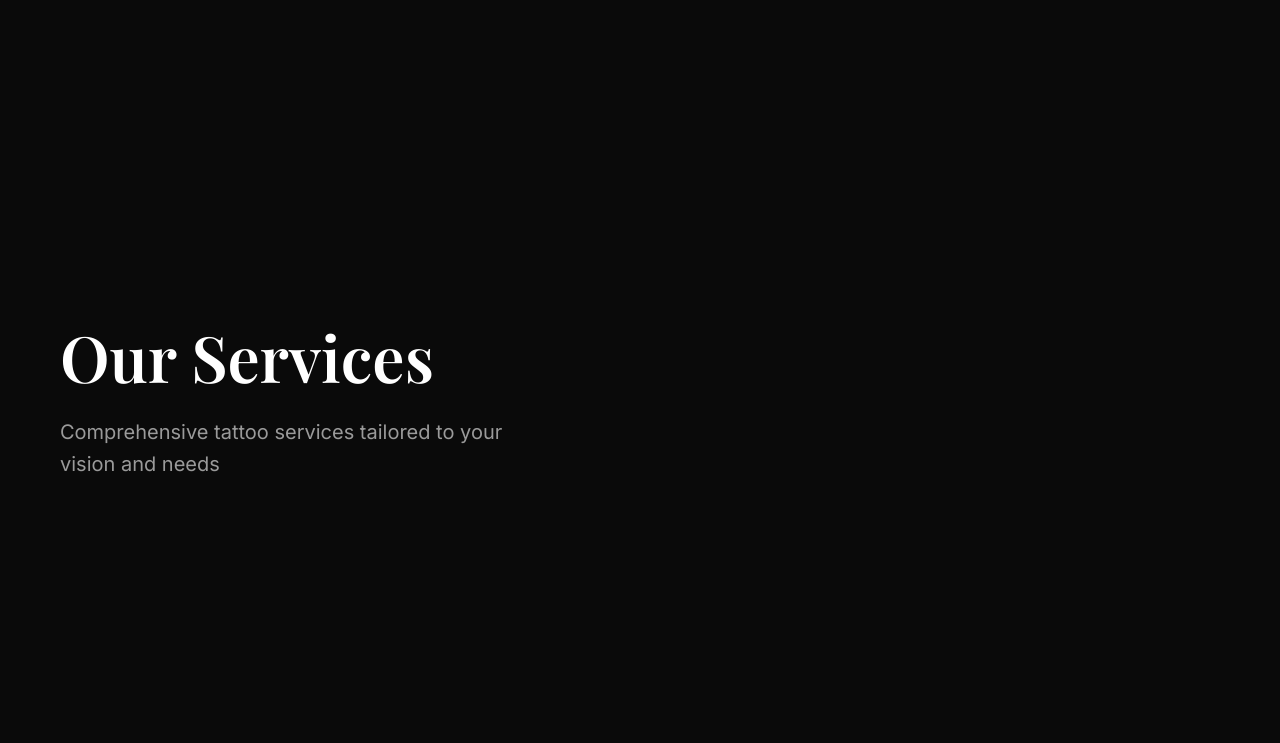
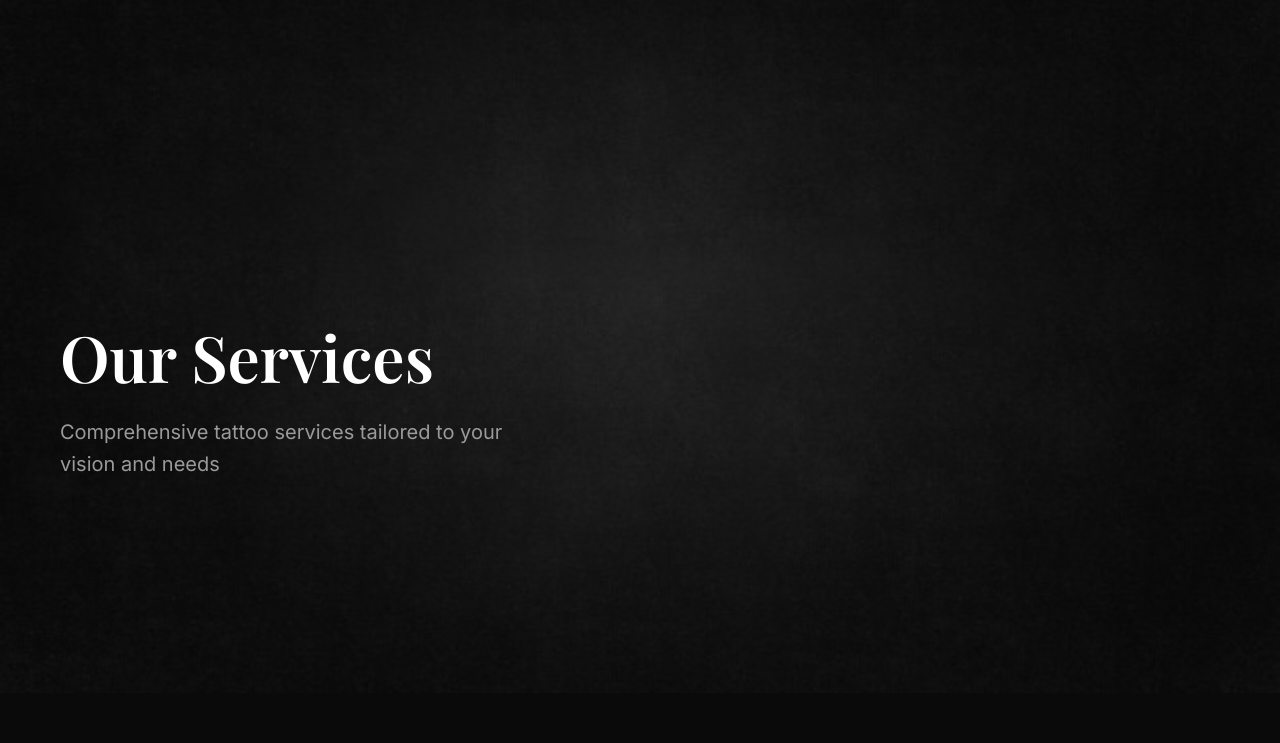
Before and after one commit to priyankakadam05/SM-Tattoo-Studio, a plain HTML site: page service.html in a window 1280 px wide. Shown: the part 57-800 px from the top of the page. Drawn offline with nearby package versions, Linux system fonts and the light colour scheme.

Commit message:
Updated files

```diff
--- a/service.html
+++ b/service.html
@@ -75,6 +75,9 @@
     <main id="main-content">
         <!-- Hero Section -->
         <section class="hero">
+             <div class="hero-video">
+            <img style="height: 750px; width: 1300px;" src="all hero banner.jpg" alt="hero banner">
+        </div>
             <div class="container">
                 <div class="hero-content">
                     <h1 class="hero-title">Our Services</h1>
```
Also changed, not shown: all hero banner.jpg (added).
